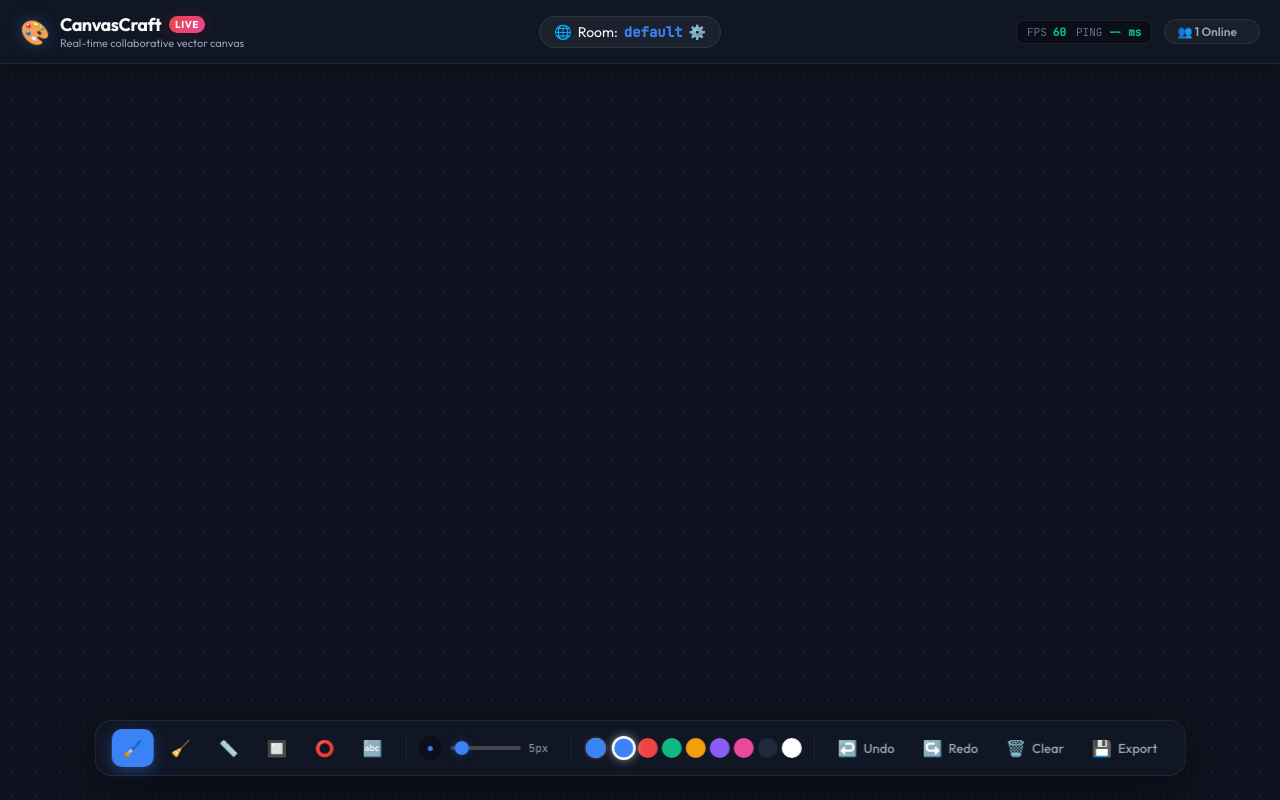
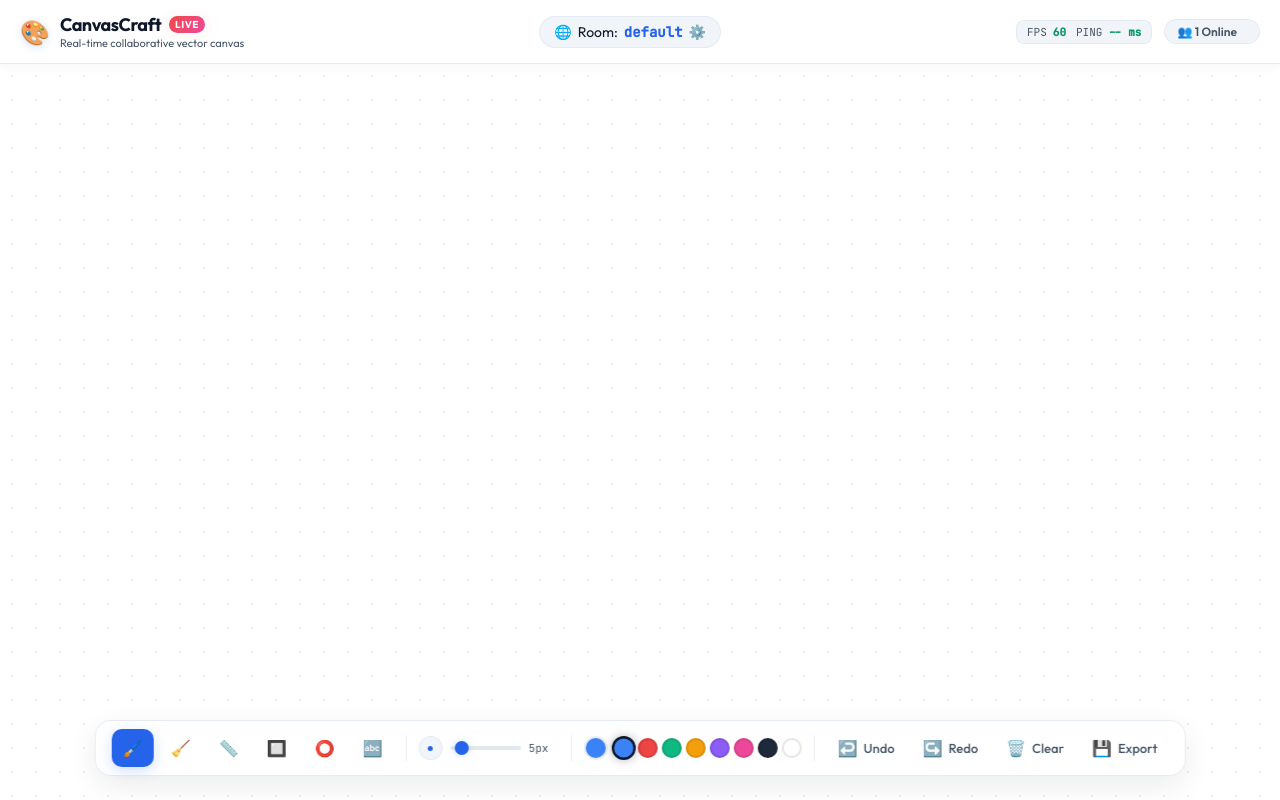
Before and after one commit to vijay-ps/Real-Time-Collaborative-Drawing-Canvas, a website: page client/index.html in a window 1280 px wide. Drawn offline with Linux system fonts and the light colour scheme.

Commit message:
style: convert UI design system to crisp modern light theme

```diff
--- a/client/canvas.js
+++ b/client/canvas.js
@@ -24,7 +24,7 @@ class CanvasEngine {
 
     // Active Tool & Style State
     this.currentTool = 'brush'; // brush, eraser, line, rectangle, circle, text
-    this.currentColor = '#3B82F6';
+    this.currentColor = '#2563EB';
     this.strokeWidth = 5;
 
     // Local Drawing State
@@ -138,7 +138,7 @@ class CanvasEngine {
   onPointerMove(e) {
     const pt = this.getPointerCoords(e);
 
-    // Broadcast cursor position (throttled inside WS manager)
+    // Broadcast cursor position
     if (window.canvasWS && window.canvasWS.isConnected) {
       window.canvasWS.send({
         type: 'cursor:move',
@@ -371,7 +371,6 @@ class CanvasEngine {
   redrawAll() {
     this.clearOffscreenCtx();
 
-    // Ensure operations are ordered by sequence
     const activeOps = this.operations
       .filter(op => !op.undone)
       .sort((a, b) => (a.sequence || 0) - (b.sequence || 0));
@@ -417,7 +416,7 @@ class CanvasEngine {
   }
 
   /**
-   * Render Remote User Cursors with glowing user tags at 60 FPS
+   * Render Remote User Cursors with user tags
    */
   renderCursors() {
     this.curCtx.clearRect(0, 0, this.width, this.height);
@@ -432,8 +431,8 @@ class CanvasEngine {
       this.curCtx.beginPath();
       this.curCtx.arc(x, y, isDrawing ? 8 : 5, 0, Math.PI * 2);
       this.curCtx.fillStyle = userColor;
-      this.curCtx.shadowColor = userColor;
-      this.curCtx.shadowBlur = 10;
+      this.curCtx.shadowColor = 'rgba(0,0,0,0.15)';
+      this.curCtx.shadowBlur = 6;
       this.curCtx.fill();
 
       if (isDrawing) {
@@ -496,7 +495,8 @@ class CanvasEngine {
     tempCanvas.height = this.height * this.dpr;
     const tempCtx = tempCanvas.getContext('2d');
 
-    tempCtx.fillStyle = '#0E131F';
+    // Fill clean white background
+    tempCtx.fillStyle = '#FFFFFF';
     tempCtx.fillRect(0, 0, tempCanvas.width, tempCanvas.height);
     tempCtx.drawImage(this.offscreenCanvas, 0, 0);
 
--- a/client/style.css
+++ b/client/style.css
@@ -1,27 +1,27 @@
 /* ==========================================================================
    Design System & Styling - Real-Time Collaborative Canvas
-   Fully Responsive for Mobile, Tablet, Laptop, and Desktop Screens
+   Clean, Modern Light Theme Mode
    ========================================================================== */
 
 :root {
-  --bg-dark: #0B0F19;
-  --bg-card: rgba(18, 24, 38, 0.85);
-  --bg-card-hover: rgba(30, 41, 59, 0.9);
-  --glass-border: rgba(255, 255, 255, 0.08);
-  --glass-shadow: 0 12px 40px 0 rgba(0, 0, 0, 0.45);
+  --bg-app: #F1F5F9;
+  --bg-card: rgba(255, 255, 255, 0.95);
+  --bg-card-hover: #F8FAFC;
+  --glass-border: rgba(226, 232, 240, 0.8);
+  --glass-shadow: 0 10px 30px rgba(15, 23, 42, 0.08);
   --glass-backdrop: blur(16px);
 
-  --primary-color: #3B82F6;
-  --primary-hover: #2563EB;
-  --accent-glow: rgba(59, 130, 246, 0.35);
+  --primary-color: #2563EB;
+  --primary-hover: #1D4ED8;
+  --accent-glow: rgba(37, 99, 235, 0.2);
 
-  --text-main: #F8FAFC;
-  --text-muted: #94A3B8;
-  --text-dim: #64748B;
+  --text-main: #0F172A;
+  --text-muted: #475569;
+  --text-dim: #94A3B8;
 
-  --danger-color: #EF4444;
-  --success-color: #10B981;
-  --warning-color: #F59E0B;
+  --danger-color: #DC2626;
+  --success-color: #059669;
+  --warning-color: #D97706;
 
   --font-family: 'Outfit', -apple-system, BlinkMacSystemFont, 'Segoe UI', Roboto, sans-serif;
   --font-mono: 'JetBrains Mono', monospace;
@@ -42,7 +42,7 @@ body, html {
   width: 100%;
   height: 100%;
   overflow: hidden;
-  background-color: var(--bg-dark);
+  background-color: var(--bg-app);
   color: var(--text-main);
   font-family: var(--font-family);
   font-size: 14px;
@@ -59,7 +59,7 @@ body, html {
 }
 
 /* ==========================================================================
-   Top Navigation Header
+   Top Navigation Header - Light Mode
    ========================================================================== */
 
 .app-header {
@@ -73,7 +73,7 @@ body, html {
   justify-content: space-between;
   padding: 0 20px;
   z-index: 50;
-  box-shadow: 0 4px 20px rgba(0, 0, 0, 0.25);
+  box-shadow: 0 2px 12px rgba(15, 23, 42, 0.04);
   gap: 12px;
 }
 
@@ -86,13 +86,14 @@ body, html {
 
 .logo-icon {
   font-size: 24px;
-  filter: drop-shadow(0 0 8px var(--accent-glow));
+  filter: drop-shadow(0 2px 4px var(--accent-glow));
 }
 
 .brand-text h1 {
   font-size: 18px;
   font-weight: 700;
   letter-spacing: -0.5px;
+  color: var(--text-main);
   display: flex;
   align-items: center;
   gap: 8px;
@@ -110,7 +111,7 @@ body, html {
 }
 
 @keyframes pulse-live {
-  0% { opacity: 0.8; box-shadow: 0 0 0 0 rgba(239, 68, 68, 0.7); }
+  0% { opacity: 0.8; box-shadow: 0 0 0 0 rgba(239, 68, 68, 0.4); }
   70% { opacity: 1; box-shadow: 0 0 0 8px rgba(239, 68, 68, 0); }
   100% { opacity: 0.8; box-shadow: 0 0 0 0 rgba(239, 68, 68, 0); }
 }
@@ -130,7 +131,7 @@ body, html {
   display: flex;
   align-items: center;
   gap: 6px;
-  background: rgba(255, 255, 255, 0.05);
+  background: #F1F5F9;
   border: 1px solid var(--glass-border);
   padding: 6px 14px;
   border-radius: 20px;
@@ -140,8 +141,8 @@ body, html {
 }
 
 .room-pill:hover {
-  background: rgba(255, 255, 255, 0.1);
-  border-color: rgba(255, 255, 255, 0.2);
+  background: #E2E8F0;
+  border-color: #CBD5E1;
   transform: translateY(-1px);
 }
 
@@ -161,7 +162,7 @@ body, html {
 .telemetry-bar {
   display: flex;
   gap: 10px;
-  background: rgba(0, 0, 0, 0.3);
+  background: #F1F5F9;
   padding: 4px 10px;
   border-radius: 8px;
   border: 1px solid var(--glass-border);
@@ -176,7 +177,7 @@ body, html {
 }
 
 .metric-label {
-  color: var(--text-dim);
+  color: var(--text-muted);
 }
 
 .metric-val {
@@ -189,7 +190,7 @@ body, html {
   display: flex;
   align-items: center;
   gap: 10px;
-  background: rgba(255, 255, 255, 0.04);
+  background: #F1F5F9;
   border: 1px solid var(--glass-border);
   padding: 4px 12px;
   border-radius: 20px;
@@ -217,11 +218,12 @@ body, html {
   font-weight: 700;
   font-size: 12px;
   color: #FFF;
-  border: 2px solid var(--bg-dark);
+  border: 2px solid #FFF;
   margin-left: -8px;
   position: relative;
   transition: transform 0.2s ease;
   cursor: pointer;
+  box-shadow: 0 2px 4px rgba(0, 0, 0, 0.1);
 }
 
 .user-avatar:first-child {
@@ -234,7 +236,7 @@ body, html {
 }
 
 /* ==========================================================================
-   Canvas Workspace & Touch Behavior
+   Canvas Workspace - Clean Light Grid
    ========================================================================== */
 
 .canvas-workspace {
@@ -242,13 +244,13 @@ body, html {
   position: relative;
   width: 100%;
   height: calc(100vh - var(--header-height));
-  background-color: #0E131F;
+  background-color: #FFFFFF;
   background-image:
-    radial-gradient(rgba(255, 255, 255, 0.05) 1px, transparent 0);
+    radial-gradient(rgba(15, 23, 42, 0.08) 1px, transparent 0);
   background-size: 24px 24px;
   overflow: hidden;
   cursor: crosshair;
-  touch-action: none; /* Prevents mobile pull-to-refresh & scroll gestures while drawing */
+  touch-action: none;
 }
 
 .canvas-layer {
@@ -261,12 +263,12 @@ body, html {
 }
 
 #preview-canvas {
-  pointer-events: auto; /* Listens to mouse & touch events */
+  pointer-events: auto;
   touch-action: none;
 }
 
 /* ==========================================================================
-   Floating Glassmorphism Toolbar
+   Floating Light Toolbar
    ========================================================================== */
 
 .floating-toolbar {
@@ -321,7 +323,7 @@ body, html {
 }
 
 .tool-btn:hover, .action-btn:hover {
-  background: rgba(255, 255, 255, 0.08);
+  background: #F1F5F9;
   color: var(--text-main);
   transform: translateY(-2px);
 }
@@ -341,7 +343,7 @@ body, html {
   top: -36px;
   left: 50%;
   transform: translateX(-50%) scale(0.9);
-  background: #000;
+  background: #0F172A;
   color: #FFF;
   padding: 4px 8px;
   border-radius: 6px;
@@ -350,6 +352,7 @@ body, html {
   opacity: 0;
   pointer-events: none;
   transition: all 0.2s ease;
+  box-shadow: 0 4px 10px rgba(0, 0, 0, 0.15);
 }
 
 .tool-btn:hover .tool-tooltip {
@@ -370,7 +373,8 @@ body, html {
   display: flex;
   align-items: center;
   justify-content: center;
-  background: rgba(0, 0, 0, 0.3);
+  background: #F1F5F9;
+  border: 1px solid var(--glass-border);
   border-radius: 50%;
   flex-shrink: 0;
 }
@@ -378,7 +382,7 @@ body, html {
 .size-preview-dot {
   width: 5px;
   height: 5px;
-  background: #FFF;
+  background: var(--text-main);
   border-radius: 50%;
   transition: width 0.1s ease, height 0.1s ease;
 }
@@ -388,7 +392,7 @@ body, html {
   width: 70px;
   height: 4px;
   border-radius: 2px;
-  background: rgba(255, 255, 255, 0.2);
+  background: #E2E8F0;
   outline: none;
 }
 
@@ -446,7 +450,7 @@ body, html {
   width: 20px;
   height: 20px;
   border-radius: 50%;
-  border: 2px solid transparent;
+  border: 2px solid rgba(0, 0, 0, 0.1);
   cursor: pointer;
   transition: transform 0.15s ease, border-color 0.15s ease;
   flex-shrink: 0;
@@ -457,19 +461,19 @@ body, html {
 }
 
 .swatch.active {
-  border-color: #FFF;
+  border-color: #0F172A;
   transform: scale(1.2);
-  box-shadow: 0 0 8px rgba(255, 255, 255, 0.5);
+  box-shadow: 0 0 8px rgba(15, 23, 42, 0.3);
 }
 
 /* Action Buttons */
 .action-btn.danger:hover {
-  background: rgba(239, 68, 68, 0.2);
+  background: #FEE2E2;
   color: var(--danger-color);
 }
 
 .action-btn.success:hover {
-  background: rgba(16, 185, 129, 0.2);
+  background: #D1FAE5;
   color: var(--success-color);
 }
 
@@ -509,7 +513,7 @@ body, html {
 }
 
 /* ==========================================================================
-   Modal Dialogs
+   Modal Dialogs - Light Mode
    ========================================================================== */
 
 .modal-backdrop {
@@ -518,7 +522,7 @@ body, html {
   left: 0;
   width: 100vw;
   height: 100vh;
-  background: rgba(0, 0, 0, 0.7);
+  background: rgba(15, 23, 42, 0.4);
   backdrop-filter: blur(8px);
   display: flex;
   align-items: center;
@@ -535,9 +539,9 @@ body, html {
 }
 
 .modal-card {
-  background: #131A2B;
+  background: #FFFFFF;
   border: 1px solid var(--glass-border);
-  box-shadow: var(--glass-shadow);
+  box-shadow: 0 20px 50px rgba(15, 23, 42, 0.15);
   border-radius: 18px;
   width: 90%;
   max-width: 420px;
@@ -560,6 +564,7 @@ body, html {
 .modal-header h2 {
   font-size: 20px;
   font-weight: 700;
+  color: var(--text-main);
 }
 
 .modal-close {
@@ -586,11 +591,11 @@ body, html {
 
 .form-group input {
   width: 100%;
-  background: rgba(0, 0, 0, 0.3);
-  border: 1px solid var(--glass-border);
+  background: #F8FAFC;
+  border: 1px solid #CBD5E1;
   border-radius: 10px;
   padding: 10px 14px;
-  color: #FFF;
+  color: var(--text-main);
   font-family: var(--font-family);
   font-size: 14px;
   outline: none;
@@ -599,7 +604,7 @@ body, html {
 
 .form-group input:focus {
   border-color: var(--primary-color);
-  box-shadow: 0 0 10px var(--accent-glow);
+  box-shadow: 0 0 8px var(--accent-glow);
 }
 
 .room-quick-links {
@@ -616,8 +621,8 @@ body, html {
 }
 
 .btn-chip {
-  background: rgba(255, 255, 255, 0.06);
-  border: 1px solid var(--glass-border);
+  background: #F1F5F9;
+  border: 1px solid #E2E8F0;
   color: var(--text-muted);
   padding: 4px 10px;
   border-radius: 12px;
@@ -656,14 +661,13 @@ body, html {
    Responsive Breakpoints: Mobile, Tablet, Laptop, Desktop
    ========================================================================== */
 
-/* Tablets & Small Laptops (max-width: 900px) */
 @media (max-width: 900px) {
   .app-header {
     padding: 0 12px;
   }
 
   .tagline {
-    display: none; /* Hide tagline to free up space */
+    display: none;
   }
 
   .telemetry-bar {
@@ -680,7 +684,7 @@ body, html {
   }
 
   .action-text {
-    display: none; /* Hide text on smaller screens, show icons only */
+    display: none;
   }
 
   .tool-btn, .action-btn {
@@ -692,7 +696,6 @@ body, html {
   }
 }
 
-/* Mobile Phones (max-width: 600px) */
 @media (max-width: 600px) {
   :root {
     --header-height: 54px;
@@ -708,7 +711,7 @@ body, html {
   }
 
   .room-label, .room-switch-hint {
-    display: none; /* Show only room name on small phones */
+    display: none;
   }
 
   .room-pill {
@@ -716,7 +719,7 @@ body, html {
   }
 
   .telemetry-bar {
-    display: none; /* Hide FPS/Ping on narrow mobile screens to prioritize users count */
+    display: none;
   }
 
   .users-counter {
@@ -753,7 +756,6 @@ body, html {
     height: 16px;
   }
 
-  /* Hide extra color swatches on tiny screens so bar fits comfortably */
   .swatch:nth-child(n+6) {
     display: none;
   }
```
